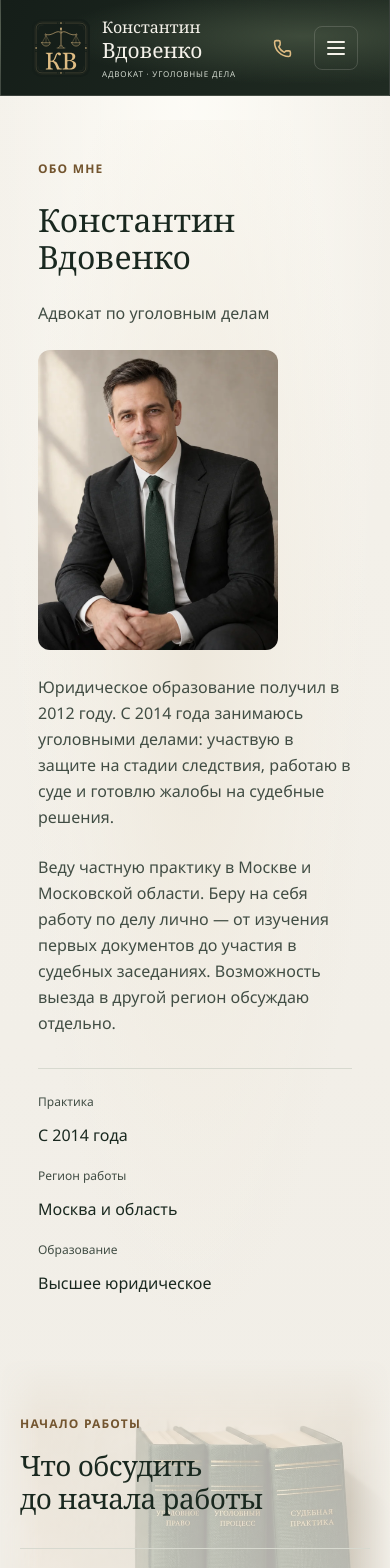
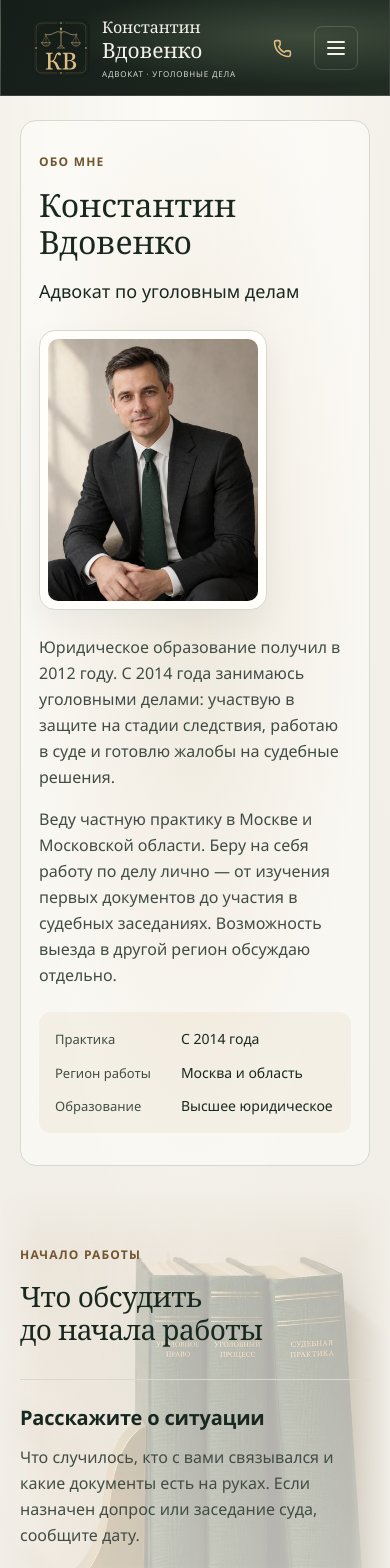
Before and after one commit to Aleks-man/advokat-vdovenko, a React (Vite) app in the folder front/: page /about in a window 390 px wide. Shown: the top 1568 px of the page. Built offline with nearby package versions, Linux system fonts and the light colour scheme; a web font is replaced by a local one.

Commit message:
Refine attorney profile layout and contact flow

```diff
--- a/front/src/components/AttorneyProfile/AttorneyProfile.css
+++ b/front/src/components/AttorneyProfile/AttorneyProfile.css
@@ -1,5 +1,7 @@
 .about {
   padding-block: var(--panel-space);
+  border: 1px solid var(--line);
+  background: rgb(255 254 250 / 60%);
 }
 .about-inner {
   display: grid;
@@ -9,14 +11,19 @@
     'portrait content';
   grid-template-rows: auto 1fr;
   align-items: start;
-  column-gap: 56px;
+  column-gap: clamp(28px, 4vw, 56px);
   row-gap: 24px;
 }
 .about-portrait {
   grid-area: portrait;
-  align-self: center;
+  align-self: start;
   width: 100%;
-  max-width: 380px;
+  max-width: 360px;
+  padding: 8px;
+  border: 1px solid var(--line);
+  border-radius: var(--card-radius);
+  background: var(--paper-light);
+  box-shadow: 0 12px 32px rgb(25 40 31 / 6%);
 }
 .about-portrait img {
   display: block;
@@ -24,7 +31,7 @@
   height: auto;
   aspect-ratio: 4 / 5;
   object-fit: cover;
-  border-radius: 12px;
+  border-radius: 10px;
 }
 .about-content {
   grid-area: content;
@@ -35,8 +42,7 @@
   min-width: 0;
 }
 .about-heading .eyebrow {
-  margin-bottom: var(--space-medium);
-  color: var(--accent-text);
+  margin-bottom: 16px;
 }
 .about-heading h1 {
   max-width: 540px;
@@ -47,34 +53,37 @@
   letter-spacing: normal;
 }
 .about-profession {
-  margin-top: var(--space-medium);
-  font-size: var(--text-size);
-  color: var(--muted);
+  margin-top: 16px;
+  font-size: 20px;
+  font-weight: 500;
+  color: var(--ink);
 }
 .about-biography {
   display: grid;
-  gap: var(--space-medium);
-  max-width: 650px;
+  gap: 16px;
+  max-width: 62ch;
   font-size: var(--text-size);
   color: var(--muted);
 }
 .about-facts {
   display: grid;
   grid-template-columns: repeat(3, minmax(0, 1fr));
-  gap: 24px;
-  margin: 32px 0 0;
-  padding-top: 24px;
-  border-top: 1px solid var(--line);
+  gap: 20px;
+  margin: 28px 0 0;
+  padding: 20px;
+  border-radius: 12px;
+  background: rgb(var(--accent-rgb) / 7%);
 }
 .about-facts dt {
-  margin-bottom: var(--space-small);
-  font-size: var(--text-caption);
+  margin-bottom: 8px;
+  font-size: 13px;
   line-height: 1.5;
   color: var(--muted);
 }
 .about-facts dd {
   margin: 0;
-  font-size: var(--text-size);
+  font-size: 14px;
+  font-weight: 500;
   line-height: 1.5;
   color: var(--ink);
 }
@@ -96,14 +105,28 @@
   }
 }
 @media (max-width: 600px) {
-  .about-heading .eyebrow {
-    margin-bottom: var(--space-medium);
+  .about {
+    padding-block: 32px;
+  }
+  .about-profession {
+    font-size: 18px;
+  }
+  .about-portrait {
+    max-width: 228px;
   }
   .about-facts {
     grid-template-columns: 1fr;
-    gap: 20px;
+    gap: 12px;
+    padding: 16px;
+    margin-top: 24px;
+  }
+  .about-facts > div {
+    display: grid;
+    grid-template-columns: minmax(0, 0.85fr) minmax(0, 1.15fr);
+    gap: 12px;
+    align-items: baseline;
   }
   .about-facts dt {
-    margin-bottom: var(--space-small);
+    margin: 0;
   }
 }
--- a/front/src/pages/About/About.tsx
+++ b/front/src/pages/About/About.tsx
@@ -1,3 +1,4 @@
+import { ContactCallout } from '../../components/ContactCallout/ContactCallout'
 import { SectionBackground } from '../../components/SectionBackground/SectionBackground'
 import { AccordionItem } from '../../components/AccordionItem/AccordionItem'
 import { workSteps } from '../../data/workSteps'
@@ -40,6 +41,7 @@ export function AboutPage() {
           ))}
         </div>
       </section>
+      <ContactCallout />
     </>
   )
 }
```
